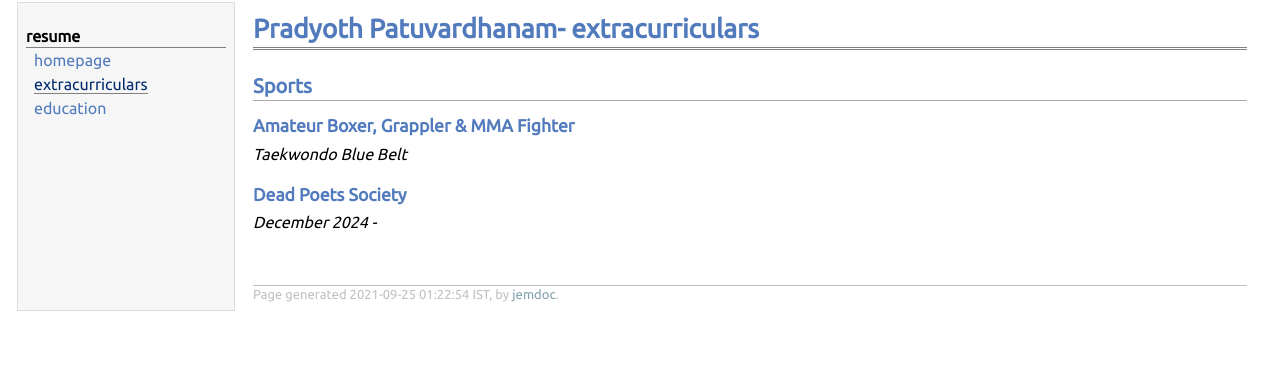
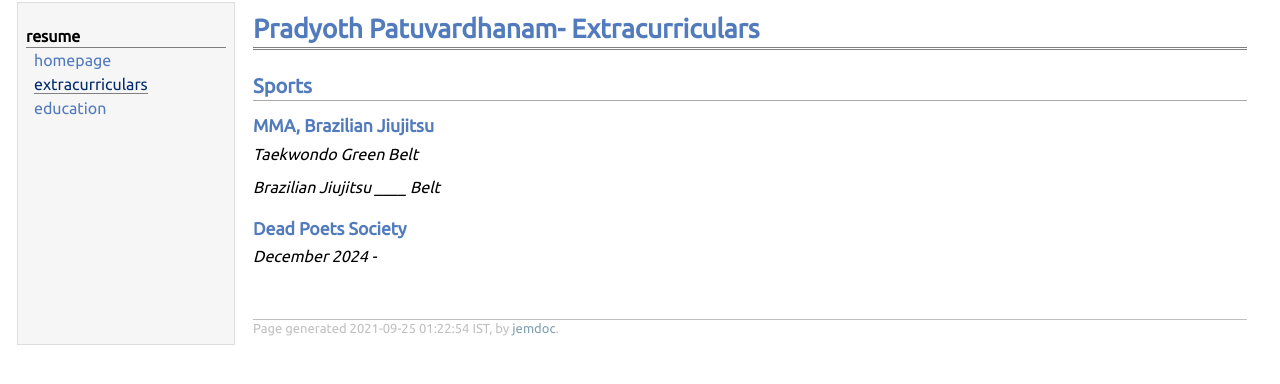
Before and after one commit to 7ynikos/7ynikos.github.io, a Jekyll site: the page resume/extra.html, which Jekyll copies as it is, in a window 1280 px wide. Shown: the top 384 px of the page. Built offline with Jekyll 4.4.1, drawn with Linux system fonts in a browser that asks for light colours.

Commit message:
Update extra.html

```diff
--- a/resume/extra.html
+++ b/resume/extra.html
@@ -18,11 +18,12 @@
 </td>
 <td id="layout-content">
 <div id="toptitle">
-<h1>Pradyoth Patuvardhanam- extracurriculars</h1>
+<h1>Pradyoth Patuvardhanam- Extracurriculars</h1>
 </div>
 <h2>Sports</h2>
-<h3>Amateur Boxer, Grappler & MMA Fighter</h3>
-  <p><i>Taekwondo Blue Belt</i></p>
+<h3>MMA, Brazilian Jiujitsu</h3>
+  <p><i>Taekwondo Green Belt</i></p>
+  <p><i>Brazilian Jiujitsu ____ Belt</i></p>
 <p><i></i></p>
 <h3>Dead Poets Society</h3>
 <p><i> December 2024 - </i></p>
```
